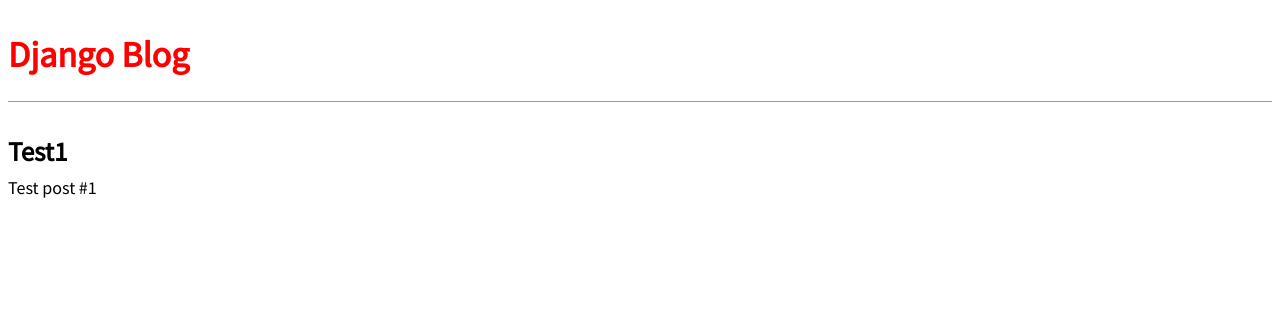
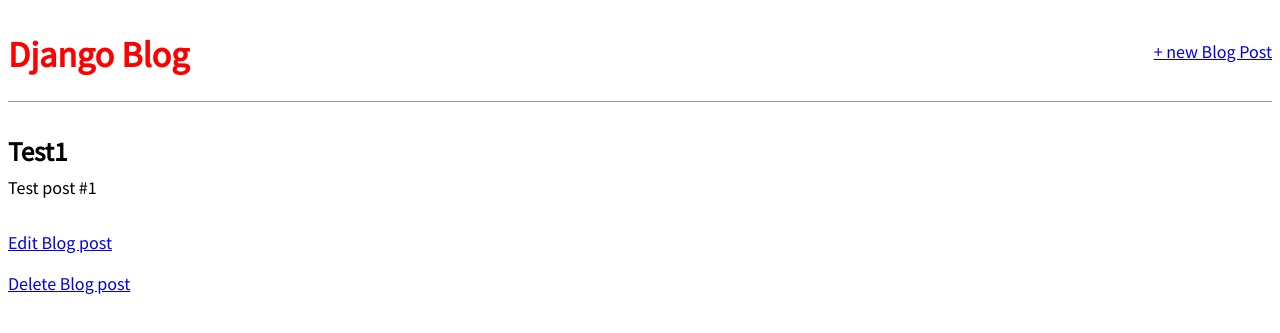
Before and after one commit to N01329655/Django_PyCharm_prj, a Django app: page /post/1/ in a window 1280 px wide. Shown: the top 333 px of the page. Run offline with Django 3.2, Linux system fonts and the light colour scheme; data comes from the database, SQL or seed files in the repository; both versions use the stored data as it was after the commit.

Commit message:
Create-Read-Update-Delete

```diff
--- a/blog/models.py
+++ b/blog/models.py
@@ -1,12 +1,17 @@
 from django.db import models
+from django.urls import reverse
+
 
 # Create your models here.
 
 
 class Post(models.Model):
     title = models.CharField(max_length=200)
-    author = models.ForeignKey('auth.User', on_delete=models.CASCADE,)
+    author = models.ForeignKey('auth.User', on_delete=models.CASCADE, )
     body = models.TextField()
 
     def __str__(self):
         return self.title
+
+    def get_absolute_url(self):
+        return reverse('post_detail_page', args=[str(self.id)])
--- a/blog/urls.py
+++ b/blog/urls.py
@@ -1,10 +1,18 @@
 # my imports
 from django.urls import path
-from blog.views import BlogListView, BlogDetailView
+from blog.views import (
+        BlogDetailView,
+        BlogCreateView,
+        BlogListView,
+        BlogUpdateView,
+        BlogDeleteView,
+)
 
 urlpatterns = [
+    path('post/<int:pk>/edit/', BlogUpdateView.as_view(), name='post_edit'),
     path('', BlogListView.as_view(), name='homepage'),
     path('post/<int:pk>/', BlogDetailView.as_view(), name='post_detail_page'),
-
+    path('post/new/', BlogCreateView.as_view(), name='post_new'),
+    path('post/<int:pk>/delete', BlogDeleteView.as_view(), name='post_delete'),
 
 ]
--- a/blog/views.py
+++ b/blog/views.py
@@ -3,7 +3,10 @@ from django.shortcuts import render
 # my imports
 from django.views.generic import ListView, DetailView
 from blog.models import Post
-
+from django.views.generic.edit import CreateView
+from django.views.generic.edit import UpdateView
+from django.views.generic.edit import DeleteView
+from django.urls import reverse_lazy
 # Create your views here.
 
 
@@ -15,4 +18,21 @@ class BlogListView(ListView):
 class BlogDetailView(DetailView):
     model = Post
     template_name = 'post_detail.html'
-    context_object_name = 'post_details_object'
+
+
+class BlogCreateView(CreateView):
+    model = Post
+    template_name = 'post_new.html'
+    fields = ['author', 'title', 'body']
+
+
+class BlogUpdateView(UpdateView):
+    model = Post
+    template_name = 'post_edit.html'
+    fields = ['title', 'body']
+
+
+class BlogDeleteView(DeleteView):
+    model = Post
+    template_name = 'post_delete.html'
+    success_url = reverse_lazy('homepage')
--- a/templates/base.html
+++ b/templates/base.html
@@ -8,7 +8,14 @@
 
     <body>
         <header>
-            <h1><a href="{% url 'homepage' %}">Django Blog</a></h1>
+            <div class="nav-left">
+                <h1><a href="{% url 'homepage' %}">Django Blog</a></h1>
+            </div>
+
+            <div class="nav-right">
+                <a href="{% url 'post_new' %}"> + new Blog Post</a>
+            </div>
+
         </header>
 
         <div>
--- a/templates/post_detail.html
+++ b/templates/post_detail.html
@@ -2,8 +2,10 @@
 {% block content %}
 
     <div class ="post-entry">
-        <h2>{{ post_details_object.title }}</h2>
-        <p>{{ post_details_object.body }}</p>
+        <h2>{{ object.title }}</h2>
+        <p>{{ object.body }}</p>
     </div>
 
+    <p><a href="{% url 'post_edit' post.pk %}"> Edit Blog post </a></p>
+    <p><a href="{% url 'post_delete' post.pk %}">Delete Blog post</a></p>
 {% endblock content %}
```
Also changed, not shown: blog/tests.py (+24 -0 lines), templates/post_delete.html (added, +9 -0 lines), templates/post_edit.html (added, +9 -0 lines), templates/post_new.html (added, +11 -0 lines), db.sqlite3.
